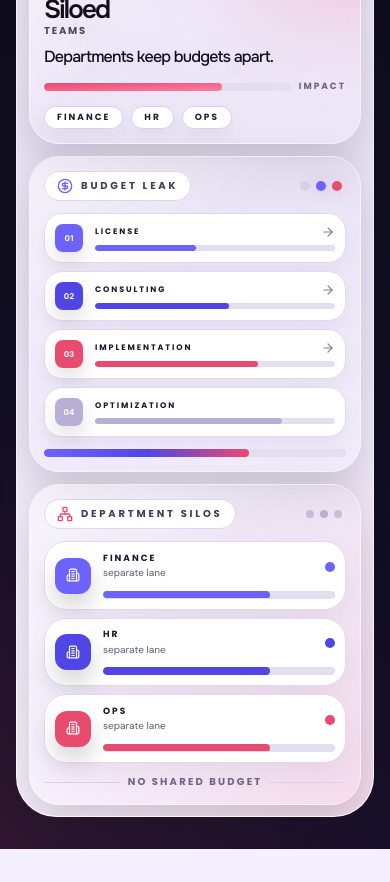
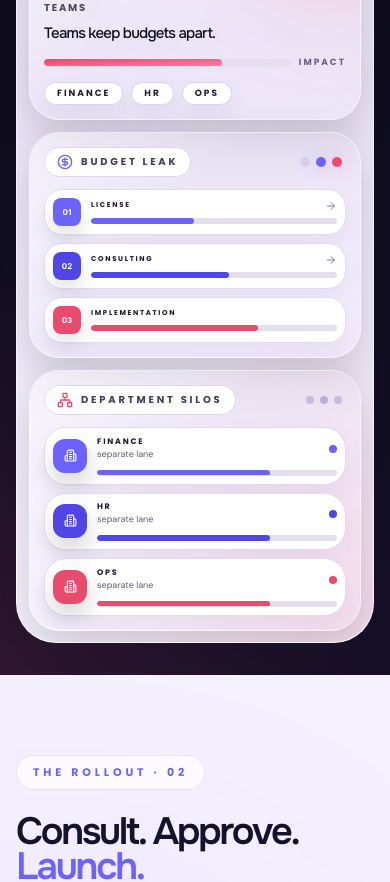
Before and after one commit to asadknow-hub/marketingwebsite, a Next.js app: page / in a window 390 px wide. Shown: the part 1620-2502 px from the top of the page. Built offline with nearby package versions, Linux system fonts and the light colour scheme; a web font is replaced by a local one.

Commit message:
Refine problem section composition

```diff
--- a/components/templates/finance-management-landing-page-finsyc/problem 01 finsyc.tsx
+++ b/components/templates/finance-management-landing-page-finsyc/problem 01 finsyc.tsx
@@ -19,7 +19,7 @@ const problemCards: ProblemCardData[] = [
     label: "01 · Cost",
     stat: "2x-4x",
     microLabel: "more than license",
-    title: "Consulting and implementation add up fast.",
+    title: "Consulting costs stack fast.",
     icon: Workflow,
     accentClass: "bg-gradient-to-br from-[#6C63FF] to-[#4F46E5]",
     chips: ["License", "Consulting", "Implementation"],
@@ -28,7 +28,7 @@ const problemCards: ProblemCardData[] = [
     label: "02 · Silos",
     stat: "Siloed",
     microLabel: "teams",
-    title: "Departments keep budgets apart.",
+    title: "Teams keep budgets apart.",
     icon: Users,
     accentClass: "bg-gradient-to-br from-[#E94B6F] to-[#FF7FA2]",
     chips: ["Finance", "HR", "Ops"],
@@ -58,7 +58,7 @@ function ProblemStage({ card, delay }: { card: ProblemCardData; delay: number })
       whileInView={{ opacity: 1, y: 0 }}
       viewport={{ once: true }}
       transition={{ duration: 0.7, delay, ease: [0.21, 0.47, 0.32, 0.98] as const }}
-      className="relative h-full min-h-[190px] overflow-hidden rounded-[30px] border border-white/55 bg-white/96 p-3.5 shadow-[0_18px_44px_rgba(16,10,28,0.18)] backdrop-blur-xl sm:p-4"
+      className="relative h-full min-h-[176px] overflow-hidden rounded-[30px] border border-white/55 bg-white/96 p-3.5 shadow-[0_18px_44px_rgba(16,10,28,0.18)] backdrop-blur-xl sm:p-4"
     >
       <div className={"absolute -right-10 -top-10 h-28 w-28 rounded-full blur-3xl " + card.accentClass + " opacity-18"} />
       <div className="absolute inset-0 bg-[linear-gradient(135deg,rgba(255,255,255,0.88),transparent_42%)] opacity-55" />
@@ -80,7 +80,7 @@ function ProblemStage({ card, delay }: { card: ProblemCardData; delay: number })
 
           <div className="mt-2.5 space-y-0.5">
             <span
-              className="block font-onest text-[26px] font-semibold leading-[1.02] tracking-[-1.8px] text-[#120F1D] sm:text-[30px] lg:text-[32px]"
+              className="block font-onest text-[24px] font-semibold leading-[1.02] tracking-[-1.8px] text-[#120F1D] sm:text-[28px] lg:text-[30px]"
               style={{ textShadow: "0 1px 0 rgba(255,255,255,0.36), 0 14px 24px rgba(81,71,122,0.08)" }}
             >
               {card.stat}
@@ -90,7 +90,7 @@ function ProblemStage({ card, delay }: { card: ProblemCardData; delay: number })
             </span>
           </div>
 
-          <h3 className="mt-2.5 max-w-[240px] font-onest text-[16px] font-medium leading-[1.12] tracking-[-0.8px] text-[#120F1D] drop-shadow-[0_10px_20px_rgba(81,71,122,0.08)] sm:text-[17px] lg:text-[18px]">
+          <h3 className="mt-2.5 max-w-[240px] font-onest text-[15px] font-medium leading-[1.12] tracking-[-0.8px] text-[#120F1D] drop-shadow-[0_10px_20px_rgba(81,71,122,0.08)] sm:text-[16px] lg:text-[17px]">
             {card.title}
           </h3>
         </div>
@@ -120,7 +120,7 @@ function ProblemStage({ card, delay }: { card: ProblemCardData; delay: number })
 }
 
 function ProblemFlowStrip() {
-  const flowSteps = ["License", "Consulting", "Implementation", "Optimization"];
+  const flowSteps = ["License", "Consulting", "Implementation"];
 
   return (
     <motion.div
@@ -128,7 +128,7 @@ function ProblemFlowStrip() {
       whileInView={{ opacity: 1, y: 0 }}
       viewport={{ once: true }}
       transition={{ duration: 0.7, delay: 0.2, ease: [0.21, 0.47, 0.32, 0.98] as const }}
-      className="relative h-full min-h-[198px] overflow-hidden rounded-[30px] border border-white/55 bg-white/96 p-3.5 shadow-[0_18px_44px_rgba(16,10,28,0.18)] backdrop-blur-xl sm:p-4"
+      className="relative h-full min-h-[184px] overflow-hidden rounded-[30px] border border-white/55 bg-white/96 p-3.5 shadow-[0_18px_44px_rgba(16,10,28,0.18)] backdrop-blur-xl sm:p-4"
     >
       <div className="absolute inset-0 bg-[linear-gradient(135deg,rgba(255,255,255,0.88),transparent_42%)] opacity-55" />
       <div className="relative flex h-full min-h-0 flex-col">
@@ -148,10 +148,10 @@ function ProblemFlowStrip() {
 
         <div className="mt-3 space-y-2">
           {flowSteps.map((step, index) => (
-            <div key={step} className="flex items-center gap-3 rounded-[18px] border border-[#E1DAEE] bg-white p-2.5 shadow-[0_10px_20px_rgba(81,71,122,0.06)]">
+            <div key={step} className="flex items-center gap-2.5 rounded-[18px] border border-[#E1DAEE] bg-white p-2 shadow-[0_10px_20px_rgba(81,71,122,0.06)]">
               <span
                 className={
-                  "flex h-7 w-7 shrink-0 items-center justify-center rounded-lg text-[8px] font-bold text-white shadow-[0_10px_20px_rgba(0,0,0,0.12)] " +
+                  "flex h-[28px] w-[28px] shrink-0 items-center justify-center rounded-lg text-[8px] font-bold text-white shadow-[0_10px_20px_rgba(0,0,0,0.12)] " +
                   (index === 0 ? "bg-[#6C63FF]" : index === 1 ? "bg-[#4F46E5]" : index === 2 ? "bg-[#E94B6F]" : "bg-[#B9AED3]")
                 }
               >
@@ -159,10 +159,10 @@ function ProblemFlowStrip() {
               </span>
               <div className="min-w-0 flex-1">
                 <div className="flex items-center justify-between gap-3">
-                  <span className="truncate font-poppins text-[8px] font-bold uppercase tracking-[0.24em] text-[#1E172C]">
+                  <span className="truncate font-poppins text-[7px] font-bold uppercase tracking-[0.24em] text-[#1E172C]">
                     {step}
                   </span>
-                  {index < flowSteps.length - 1 ? <ArrowRight className="h-3.5 w-3.5 shrink-0 text-[#847A99]" /> : null}
+                  {index < flowSteps.length - 1 ? <ArrowRight className="h-3 w-3 shrink-0 text-[#847A99]" /> : null}
                 </div>
                 <div className="mt-1.5 h-1.5 overflow-hidden rounded-full bg-[#E4DEEE]">
                   <div
@@ -183,11 +183,6 @@ function ProblemFlowStrip() {
           ))}
         </div>
 
-        <div className="mt-auto pt-3">
-          <div className="h-2 overflow-hidden rounded-full bg-[#E4DEEE]">
-            <div className="h-full w-[68%] rounded-full bg-gradient-to-r from-[#6C63FF] via-[#4F46E5] to-[#E94B6F]" />
-          </div>
-        </div>
       </div>
     </motion.div>
   );
@@ -200,7 +195,7 @@ function ProblemSiloStrip() {
       whileInView={{ opacity: 1, y: 0 }}
       viewport={{ once: true }}
       transition={{ duration: 0.7, delay: 0.26, ease: [0.21, 0.47, 0.32, 0.98] as const }}
-      className="relative h-full min-h-[198px] overflow-hidden rounded-[30px] border border-white/55 bg-white/96 p-3.5 shadow-[0_18px_44px_rgba(16,10,28,0.18)] backdrop-blur-xl sm:p-4"
+      className="relative h-full min-h-[176px] overflow-hidden rounded-[30px] border border-white/55 bg-white/96 p-3.5 shadow-[0_18px_44px_rgba(16,10,28,0.18)] backdrop-blur-xl sm:p-4"
     >
       <div className="absolute inset-0 bg-[linear-gradient(135deg,rgba(255,255,255,0.88),transparent_42%)] opacity-55" />
       <div className="relative flex h-full min-h-0 flex-col">
@@ -220,37 +215,29 @@ function ProblemSiloStrip() {
 
         <div className="mt-3 space-y-2">
           {siloDepartments.map((dept) => (
-            <div key={dept.label} className="rounded-[22px] border border-[#E1DAEE] bg-white p-2.5 shadow-[0_12px_28px_rgba(81,71,122,0.08)]">
-              <div className="flex items-center gap-3">
-                <div className={"flex h-9 w-9 shrink-0 items-center justify-center rounded-xl text-white shadow-[0_12px_24px_rgba(0,0,0,0.18)] " + dept.accentClass}>
-                  <Building2 className="h-[14px] w-[14px]" />
+            <div key={dept.label} className="rounded-[22px] border border-[#E1DAEE] bg-white p-2 shadow-[0_12px_28px_rgba(81,71,122,0.08)]">
+              <div className="flex items-center gap-2.5">
+                <div className={"flex h-[34px] w-[34px] shrink-0 items-center justify-center rounded-xl text-white shadow-[0_12px_24px_rgba(0,0,0,0.18)] " + dept.accentClass}>
+                  <Building2 className="h-[13px] w-[13px]" />
                 </div>
                 <div className="min-w-0 flex-1">
-                  <div className="flex items-center justify-between gap-3">
+                  <div className="flex items-center justify-between gap-2.5">
                     <div className="min-w-0">
-                      <p className="truncate font-poppins text-[9px] font-bold uppercase tracking-[0.22em] text-[#1E172C]">
+                      <p className="truncate font-poppins text-[8px] font-bold uppercase tracking-[0.22em] text-[#1E172C]">
                         {dept.label}
                       </p>
-                      <p className="truncate font-['DM_Sans'] text-[10px] text-[#615A73]">{dept.note}</p>
+                      <p className="truncate font-['DM_Sans'] text-[9px] text-[#615A73]">{dept.note}</p>
                     </div>
-                    <span className={"h-2.5 w-2.5 shrink-0 rounded-full " + dept.barClass} />
+                    <span className={"h-2 w-2 shrink-0 rounded-full " + dept.barClass} />
                   </div>
 
-                  <div className="mt-2.5 h-2 overflow-hidden rounded-full bg-[#E4DEEE]">
+                  <div className="mt-2 h-1.5 overflow-hidden rounded-full bg-[#E4DEEE]">
                     <div className={"h-full w-[72%] rounded-full " + dept.barClass} />
                   </div>
                 </div>
               </div>
             </div>
           ))}
-        </div>
-
-        <div className="mt-auto flex items-center gap-2 pt-3">
-          <span className="h-px flex-1 bg-[#D9D1E6]" />
-          <span className="font-poppins text-[10px] font-bold uppercase tracking-[0.22em] text-[#6D6582]">
-            no shared budget
-          </span>
-          <span className="h-px flex-1 bg-[#D9D1E6]" />
         </div>
       </div>
     </motion.div>
@@ -328,7 +315,7 @@ export default function Problem01Finsyc({ className }: { className?: string }) {
               <div className="absolute inset-0 bg-[radial-gradient(circle_at_top_left,rgba(108,99,255,0.18),transparent_28%),radial-gradient(circle_at_bottom_right,rgba(233,75,111,0.14),transparent_30%)]" />
               <div className="absolute inset-0 bg-[linear-gradient(rgba(255,255,255,0.45)_1px,transparent_1px),linear-gradient(90deg,rgba(255,255,255,0.45)_1px,transparent_1px)] bg-[size:28px_28px] opacity-10" />
 
-              <div className="relative z-10 mt-1 grid h-full min-h-0 gap-3 lg:grid-cols-2 lg:grid-rows-2">
+              <div className="relative z-10 mt-1 grid h-full min-h-0 gap-3 lg:grid-cols-2 lg:grid-rows-[0.84fr_1.16fr]">
                 {problemCards.map((card, index) => (
                   <ProblemStage key={card.title} card={card} delay={0.07 * index} />
                 ))}
```
